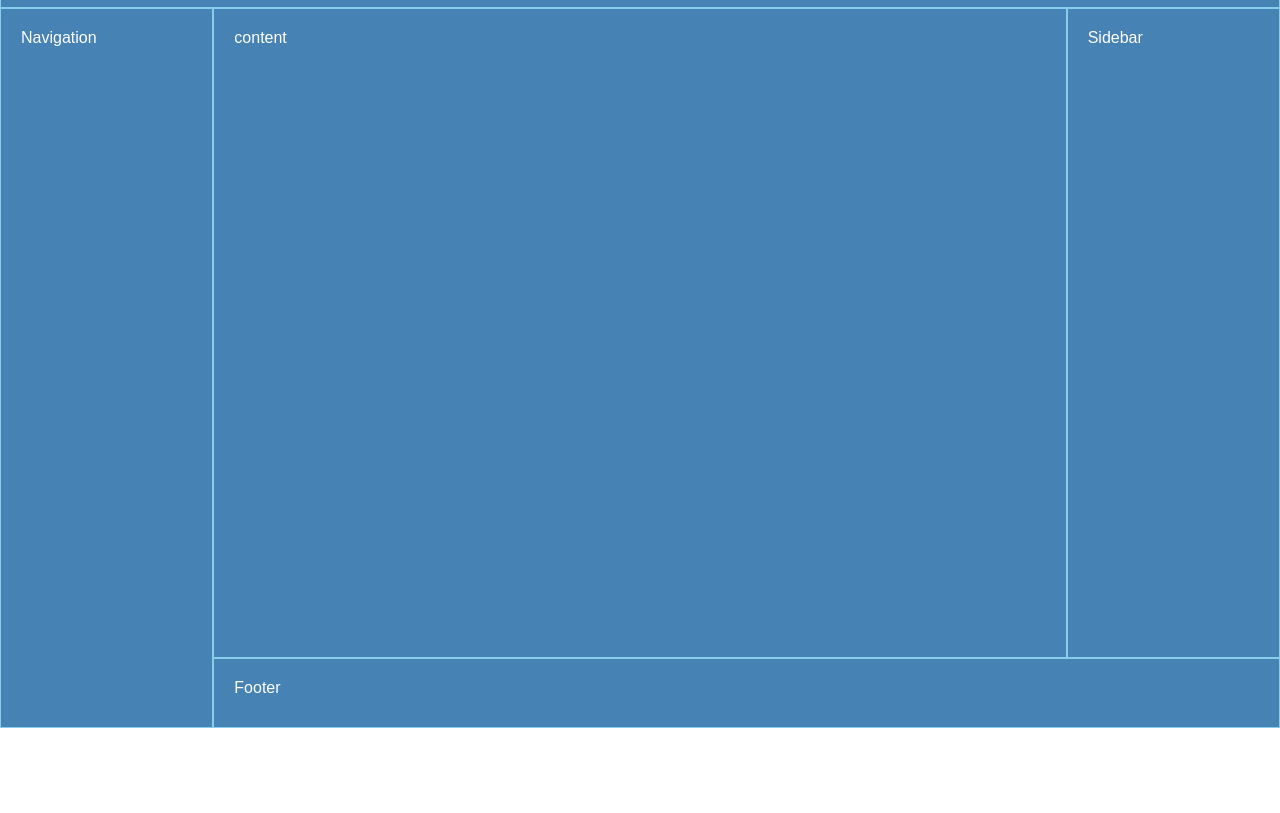
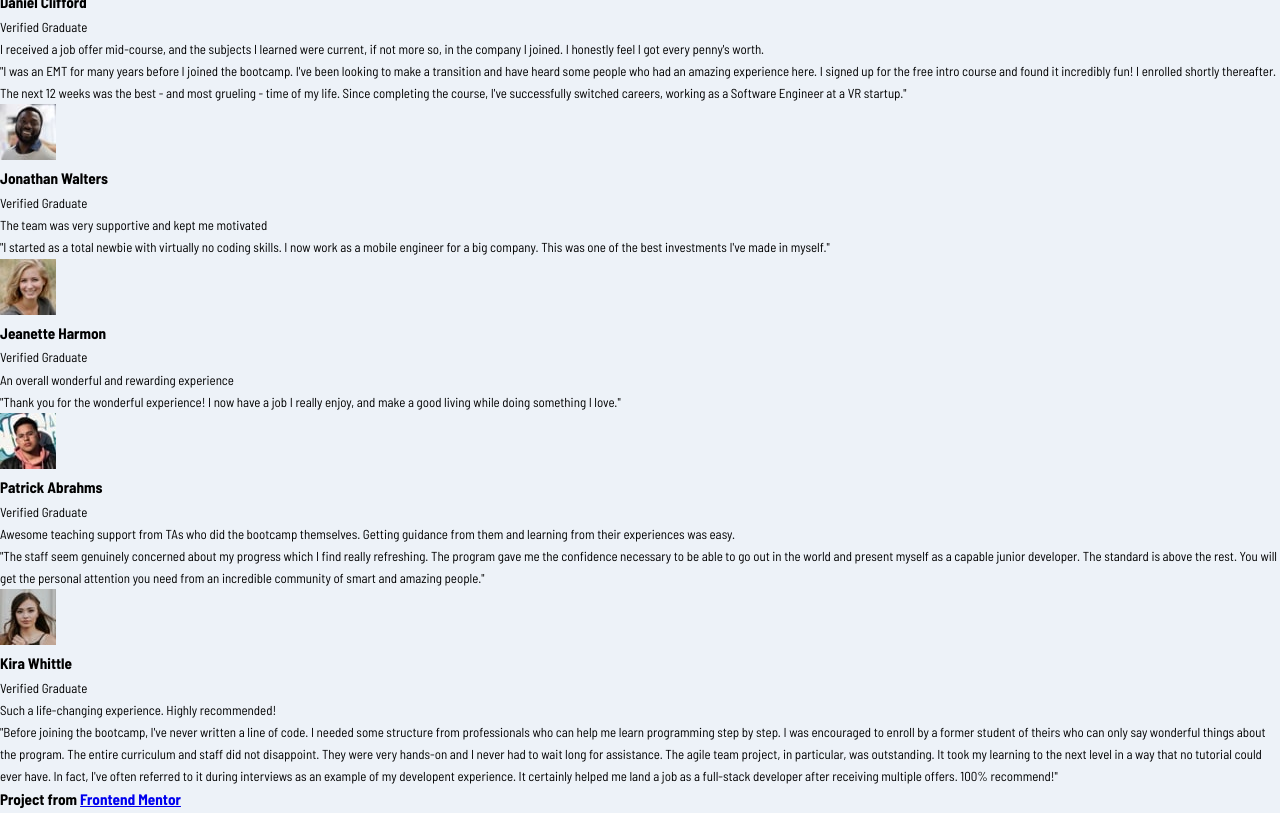
Before and after one commit to hashlog5/CSS-Grid-Crash-Course, a plain HTML site: page index.html in a window 1280 px wide. Shown: the part 72-885 px from the top of the page. Before the commit the page ends 800 px from the top, so only its background shows below. Drawn offline with Linux system fonts and the light colour scheme.

Commit message:
Testimonials HTML

```diff
--- a/index.html
+++ b/index.html
@@ -6,14 +6,126 @@
     <meta name="viewport" content="width=device-width, initial-scale=1.0" />
 
     <link rel="stylesheet" href="styles.css" />
-    <title>Grid Template Areas</title>
+    <title>Testimonials</title>
   </head>
 
   <body>
-    <header>Header</header>
-    <main>content</main>
-    <nav>Navigation</nav>
-    <aside>Sidebar</aside>
-    <footer>Footer</footer>
+    <div class="testimonials">
+      <div class="card card--bg-purple">
+        <header class="card__header">
+          <img src="images/image-daniel.jpg" class="card__img" alt="" />
+          <div>
+            <h3>Daniel Clifford</h3>
+            <p>Verified Graduate</p>
+          </div>
+        </header>
+        <p class="card__lead">
+          I received a job offer mid-course, and the subjects I learned were
+          current, if not more so, in the company I joined. I honestly feel I
+          got every penny's worth.
+        </p>
+        <p class="card__quote">
+          "I was an EMT for many years before I joined the bootcamp. I've been
+          looking to make a transition and have heard some people who had an
+          amazing experience here. I signed up for the free intro course and
+          found it incredibly fun! I enrolled shortly thereafter. The next 12
+          weeks was the best - and most grueling - time of my life. Since
+          completing the course, I've successfully switched careers, working as
+          a Software Engineer at a VR startup."
+        </p>
+      </div>
+
+      <div class="card card--bg-gray-blue">
+        <header class="card__header">
+          <img src="images/image-jonathan.jpg" class="card__img" alt="" />
+          <div>
+            <h3>Jonathan Walters</h3>
+            <p>Verified Graduate</p>
+          </div>
+        </header>
+        <p class="card__lead">
+          The team was very supportive and kept me motivated
+        </p>
+        <p class="card__quote">
+          "I started as a total newbie with virtually no coding skills. I now
+          work as a mobile engineer for a big company. This was one of the best
+          investments I've made in myself."
+        </p>
+      </div>
+
+      <div class="card">
+        <header class="card__header">
+          <img src="images/image-jeanette.jpg" class="card__img" alt="" />
+          <div>
+            <h3>Jeanette Harmon</h3>
+            <p>Verified Graduate</p>
+          </div>
+        </header>
+        <p class="card__lead">An overall wonderful and rewarding experience</p>
+        <p class="card__quote">
+          "Thank you for the wonderful experience! I now have a job I really
+          enjoy, and make a good living while doing something I love."
+        </p>
+      </div>
+
+      <div class="card card--bg-black-blue">
+        <header class="card__header">
+          <img src="images/image-patrick.jpg" class="card__img" alt="" />
+          <div>
+            <h3>Patrick Abrahms</h3>
+            <p>Verified Graduate</p>
+          </div>
+        </header>
+        <p class="card__lead">
+          Awesome teaching support from TAs who did the bootcamp themselves.
+          Getting guidance from them and learning from their experiences was
+          easy.
+        </p>
+        <p class="card__quote">
+          "The staff seem genuinely concerned about my progress which I find
+          really refreshing. The program gave me the confidence necessary to be
+          able to go out in the world and present myself as a capable junior
+          developer. The standard is above the rest. You will get the personal
+          attention you need from an incredible community of smart and amazing
+          people."
+        </p>
+      </div>
+
+      <div class="card">
+        <header class="card__header">
+          <img src="images/image-kira.jpg" class="card__img" alt="" />
+          <div>
+            <h3>Kira Whittle</h3>
+            <p>Verified Graduate</p>
+          </div>
+        </header>
+        <p class="card__lead">
+          Such a life-changing experience. Highly recommended!
+        </p>
+        <p class="card__quote">
+          "Before joining the bootcamp, I've never written a line of code. I
+          needed some structure from professionals who can help me learn
+          programming step by step. I was encouraged to enroll by a former
+          student of theirs who can only say wonderful things about the program.
+          The entire curriculum and staff did not disappoint. They were very
+          hands-on and I never had to wait long for assistance. The agile team
+          project, in particular, was outstanding. It took my learning to the
+          next level in a way that no tutorial could ever have. In fact, I've
+          often referred to it during interviews as an example of my developent
+          experience. It certainly helped me land a job as a full-stack
+          developer after receiving multiple offers. 100% recommend!"
+        </p>
+      </div>
+    </div>
+
+    <footer>
+      <h3>
+        Project from
+        <a
+          href="https://www.frontendmentor.io/challenges/testimonials-grid-section-Nnw6J7Un7"
+          >Frontend Mentor</a
+        >
+      </h3>
+    </footer>
   </body>
 </html>
--- a/styles.css
+++ b/styles.css
@@ -1,3 +1,5 @@
+@import url("https://fonts.googleapis.com/css2?family=Barlow+Semi+Condensed:wght@200;300;400;700&display=swap");
+
 * {
   box-sizing: border-box;
   margin: 0;
@@ -5,48 +7,8 @@
 }
 
 body {
-  display: grid;
-  grid-template-areas:
-    "header header header"
-    "nav content sidebar"
-    "nav footer footer";
-  grid-template-columns: 1fr 4fr 1fr;
-  grid-template-rows: 80px 1fr 70px;
-
-  height: 100vh;
-
-  font-family: sans-serif;
-  font-size: 16px;
+  background: #edf2f8;
+  font-family: 'Barlow Semi Condensed', sans-serif;
+  line-height: 1.7;
+  font-size: 13px;
 }
-
-header,
-footer,
-main,
-aside,
-nav {
-  padding: 20px;
-
-  background-color: steelblue;
-  color: #fff;
-  border: skyblue 1px solid;
-}
-
-header {
-  grid-area: header;
-}
-
-nav {
-  grid-area: nav;
-}
-
-main {
-  grid-area: content;
-}
-
-aside {
-  grid-area: sidebar;
-}
-
-footer {
-  grid-area: footer;
-}
```
Also changed, not shown: images/bg-pattern-quotation.svg (added), images/favicon-32x32.png (added), images/image-daniel.jpg (added), images/image-jeanette.jpg (added), images/image-jonathan.jpg (added), images/image-kira.jpg (added), images/image-patrick.jpg (added).
